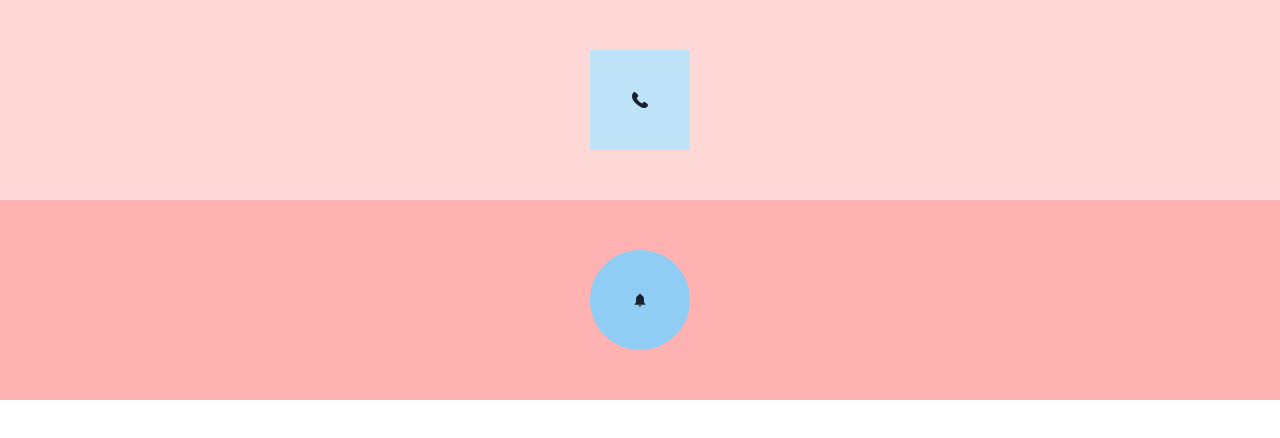
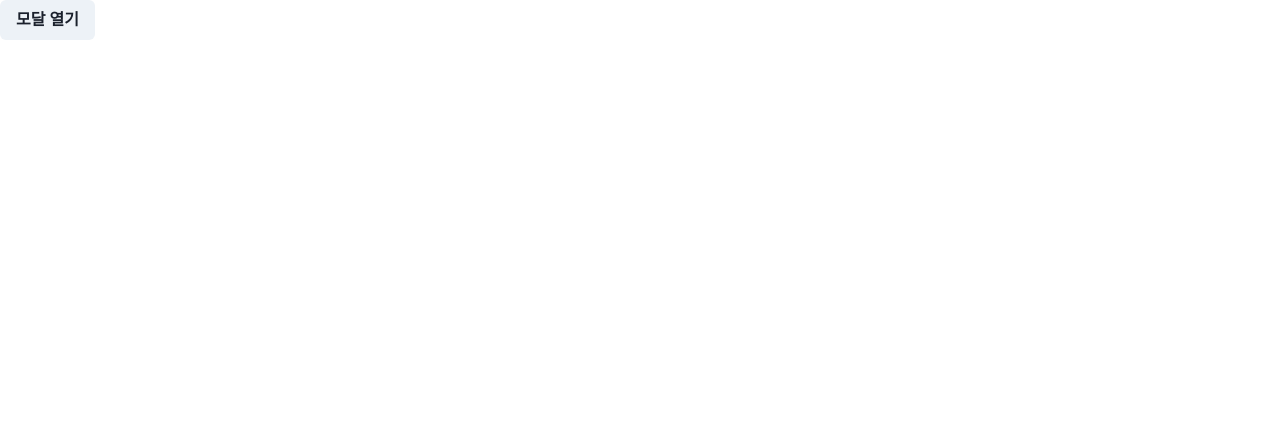
Before and after one commit to azerone52/react20231031, a React (Create React App) app: page / in a window 1280 px wide. Shown: the top 438 px of the page. Built offline with nearby package versions, Linux system fonts and the light colour scheme.

Commit message:
Modal 사용 기본(팝업같은)

```diff
--- a/src/App.js
+++ b/src/App.js
@@ -1,20 +1,39 @@
-import { Center, Circle, Square } from "@chakra-ui/react";
-import { BellIcon, PhoneIcon } from "@chakra-ui/icons";
+import {
+  Button,
+  Modal,
+  ModalBody,
+  ModalCloseButton,
+  ModalContent,
+  ModalFooter,
+  ModalHeader,
+  ModalOverlay,
+  useDisclosure,
+} from "@chakra-ui/react";
 
 function App() {
+  // 구조 분해 할당
+  const { isOpen, onOpen, onClose } = useDisclosure();
   return (
     <>
-      <Center bg={"red.100"} h={"200px"}>
-        <Square bg={"blue.100"} w={"100px"} h={"100px"}>
-          <PhoneIcon />
-        </Square>
-      </Center>
+      <Button onClick={onOpen}>모달 열기</Button>
 
-      <Center bg={"red.200"} h={"200px"}>
-        <Circle bg={"blue.200"} w={"100px"} h={"100px"}>
-          <BellIcon />
-        </Circle>
-      </Center>
+      <Modal isOpen={isOpen} onClose={onClose}>
+        {/*모달 뜨면 뒤에 어둡게 해줌*/}
+        <ModalOverlay />
+        <ModalContent>
+          <ModalHeader>모달의 제목</ModalHeader>
+          <ModalCloseButton />
+          <ModalBody>
+            Lorem ipsum dolor sit amet, consectetur adipisicing elit. Culpa,
+            recusandae?
+          </ModalBody>
+          <ModalFooter>
+            <Button colorScheme="blue" onCLick={onClose}>
+              닫기
+            </Button>
+          </ModalFooter>
+        </ModalContent>
+      </Modal>
     </>
   );
 }
```
